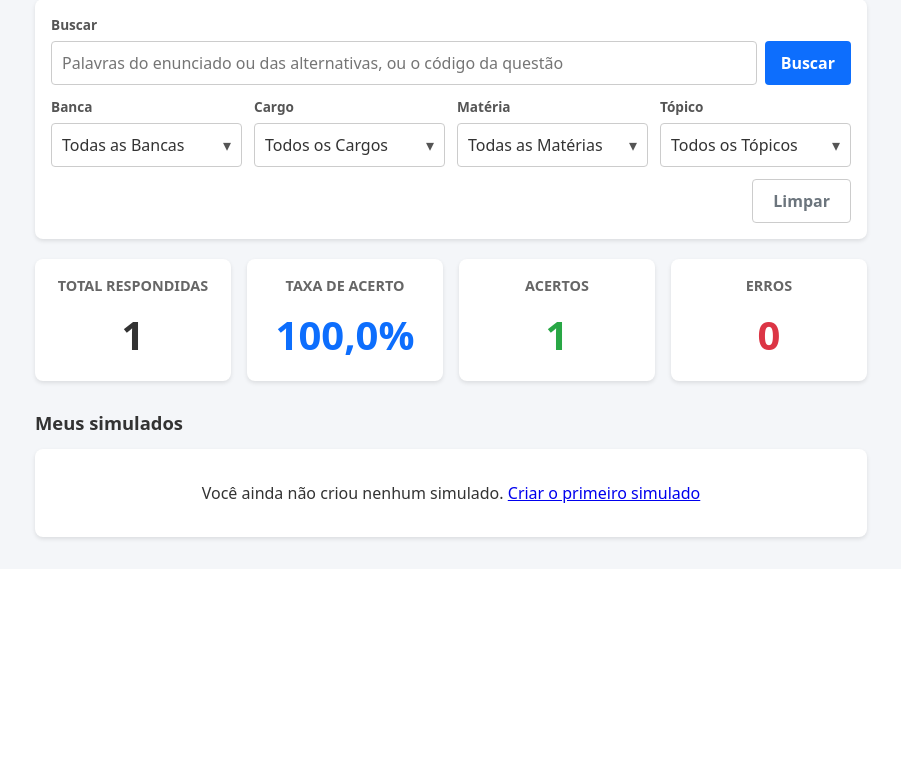
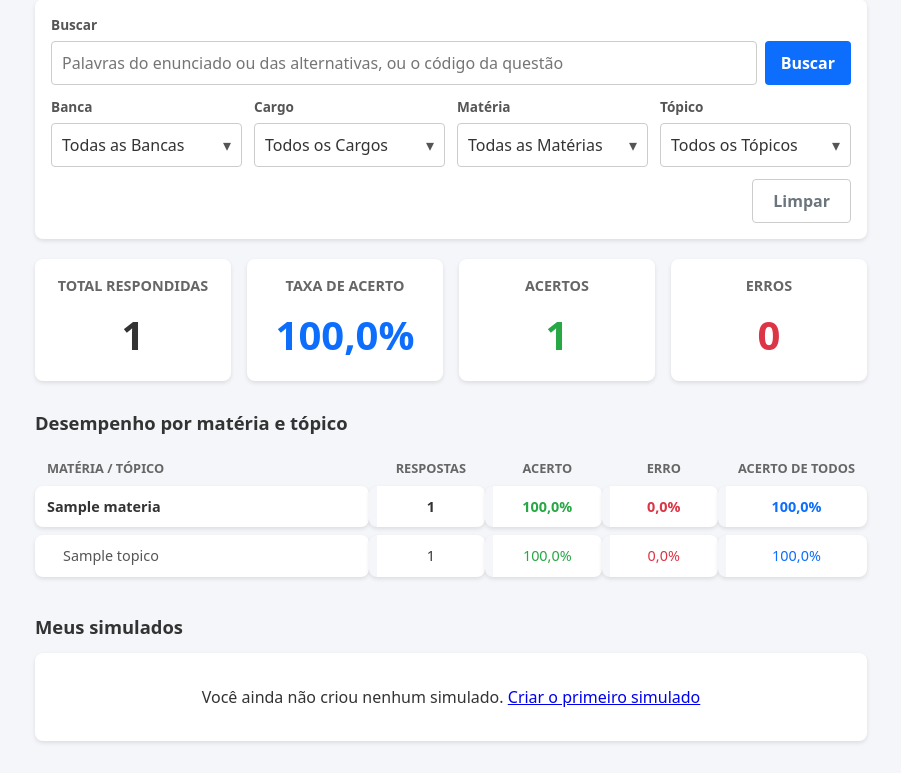
Before and after one commit to dlDreyfus/site_questoes, a Django app: page /usuarios/dashboard/ in a window 1280 px wide. Shown: the part 274-1047 px from the top of the page, without its empty margins (189-1090 px from the left). Before the commit the page ends 816 px from the top, so only its background shows below. Run offline with Django 5.2, Linux system fonts and the light colour scheme; a user stored in the database is signed in; tables that the repository leaves empty hold one stand-in row (values such as "Sample post"); data that the repository does not hold is empty.

Commit message:
feat: desempenho por matéria e tópico no painel, com o acerto de todos os usuários
Tabela antes de "Meus simulados": matérias em ordem alfabética e, dentro de
cada uma, os tópicos, com respostas, acerto e erro do usuário e o acerto de
todos os usuários nas mesmas questões. Respeita os filtros do painel; cada
célula é um card no estilo dos cards de estatísticas.

Co-Authored-By: Claude Opus 5.5 <noreply@anthropic.com>

```diff
--- a/static/css/style.css
+++ b/static/css/style.css
@@ -1294,6 +1294,103 @@ body.pagina-login {
     color: var(--cor-primaria);
 }
 
+/* Desempenho por matéria e tópico: tabela em que cada célula é um card como o "Total respondidas"
+   (fundo branco, cantos arredondados, sombra, texto centralizado), com espaço entre elas. No celular
+   estreito a tabela rola dentro da caixa, nunca a página. A coluna dos nomes fica à esquerda, para o
+   recuo dos tópicos sob a matéria continuar visível. */
+.tabela-desempenho-rolagem {
+    overflow-x: auto;
+    /* Folga para a sombra dos cards da borda não ser cortada pela rolagem */
+    padding: 4px;
+    margin: -4px;
+}
+
+.tabela-desempenho {
+    width: 100%;
+    border-collapse: separate;
+    border-spacing: 0 8px;
+    margin-top: -8px;
+    font-size: 0.9rem;
+}
+
+.tabela-desempenho th,
+.tabela-desempenho td {
+    padding: 10px 12px;
+    text-align: center;
+    vertical-align: middle;
+    white-space: nowrap;
+}
+
+/* Cada célula do corpo é um card. Entre as colunas, a borda da cor do fundo da página faz o espaço
+   (border-spacing horizontal descolaria a tabela das bordas da página) */
+.tabela-desempenho tbody th,
+.tabela-desempenho tbody td {
+    background: var(--cor-superficie);
+    border-radius: var(--raio);
+    box-shadow: var(--sombra);
+    border-left: 8px solid var(--cor-fundo);
+    background-clip: padding-box;
+}
+
+/* Títulos com o mesmo recuo das células, para ficarem centralizados sobre elas */
+.tabela-desempenho thead th {
+    border-left: 8px solid transparent;
+}
+
+.tabela-desempenho tbody th,
+.tabela-desempenho thead th:first-child {
+    border-left: 0;
+}
+
+/* Colunas dos números com a mesma largura: os valores ficam um embaixo do outro, no meio da coluna */
+.tabela-desempenho thead th:not(:first-child) {
+    width: 14%;
+}
+
+/* Coluna dos nomes: à esquerda e quebrando linha (nomes de tópico podem ser longos) */
+.tabela-desempenho th[scope="row"],
+.tabela-desempenho thead th:first-child {
+    text-align: left;
+    white-space: normal;
+    min-width: 10rem;
+}
+
+/* Títulos das colunas: como o rótulo do card (cinza, negrito, maiúsculas), sem caixa própria */
+.tabela-desempenho thead th {
+    padding-bottom: 0;
+    color: #666;
+    font-size: 0.8rem;
+    text-transform: uppercase;
+}
+
+.tabela-desempenho abbr {
+    text-decoration: none;
+}
+
+.tabela-desempenho .linha-materia > * {
+    font-weight: bold;
+}
+
+/* Tópicos recuados sob a matéria */
+.tabela-desempenho .linha-topico th {
+    padding-left: 28px;
+    font-weight: normal;
+    color: var(--cor-texto-suave);
+}
+
+/* Mesmas cores dos cards de cima */
+.tabela-desempenho .valor-acerto {
+    color: var(--cor-sucesso);
+}
+
+.tabela-desempenho .valor-erro {
+    color: var(--cor-perigo);
+}
+
+.tabela-desempenho .valor-geral {
+    color: var(--cor-primaria);
+}
+
 /* ---------- Simulados ---------- */
 /* Botões do topo do painel (Novo simulado / Voltar): lado a lado, dividindo a largura no celular */
 .dashboard-acoes {
--- a/usuarios/templates/usuarios/dashboard.html
+++ b/usuarios/templates/usuarios/dashboard.html
@@ -47,6 +47,45 @@
 </div>
 {% endif %}
 
+{# Desempenho por matéria e, abaixo de cada uma, por tópico (ordem alfabética). Respeita os filtros acima. #}
+{# "Todos" = percentual de acerto de todos os usuários nas mesmas questões, para comparação #}
+{% if desempenho_materias %}
+<h3 class="secao-titulo">Desempenho por matéria e tópico</h3>
+<div class="tabela-desempenho-rolagem">
+    <table class="tabela-desempenho">
+        <thead>
+            <tr>
+                <th scope="col">Matéria / tópico</th>
+                <th scope="col">Respostas</th>
+                <th scope="col">Acerto</th>
+                <th scope="col">Erro</th>
+                <th scope="col"><abbr title="Percentual de acerto de todos os usuários">Acerto de todos</abbr></th>
+            </tr>
+        </thead>
+        {% for materia in desempenho_materias %}
+        <tbody>
+            <tr class="linha-materia">
+                <th scope="row">{{ materia.nome }}</th>
+                <td>{{ materia.total }}</td>
+                <td class="valor-acerto">{{ materia.acerto }}%</td>
+                <td class="valor-erro">{{ materia.erro }}%</td>
+                <td class="valor-geral">{{ materia.acerto_geral }}%</td>
+            </tr>
+            {% for topico in materia.topicos %}
+            <tr class="linha-topico">
+                <th scope="row">{{ topico.nome }}</th>
+                <td>{{ topico.total }}</td>
+                <td class="valor-acerto">{{ topico.acerto }}%</td>
+                <td class="valor-erro">{{ topico.erro }}%</td>
+                <td class="valor-geral">{{ topico.acerto_geral }}%</td>
+            </tr>
+            {% endfor %}
+        </tbody>
+        {% endfor %}
+    </table>
+</div>
+{% endif %}
+
 {# Simulados: conjuntos fixos de questões criados pelo usuário (com os filtros, "que errei" ou "ainda não resolvi") #}
 <h3 class="secao-titulo">Meus simulados</h3>
 {% if simulados %}
--- a/usuarios/views.py
+++ b/usuarios/views.py
@@ -1,3 +1,5 @@
+import unicodedata
+
 from django.conf import settings
 from django.contrib import messages
 from django.contrib.auth import login
@@ -5,7 +7,7 @@ from django.contrib.auth.decorators import login_required
 from django.db.models import Count, Q
 from django.shortcuts import render, redirect
 from questoes.filtros import FiltrosQuestao
-from questoes.models import HistoricoResolucao, Questao, Simulado
+from questoes.models import HistoricoResolucao, Materia, Questao, Simulado, Topico
 from .forms import CadastroUsuarioForm
 
 
@@ -32,6 +34,85 @@ def cadastro(request):
 FILTROS_DASHBOARD = ('banca', 'cargo', 'materia', 'topico')
 
 
+def _percentual(acertos, total):
+    # Evita divisão por zero quando não há respostas
+    return round(acertos / total * 100, 1) if total else 0
+
+
+def _ordem_alfabetica(nome):
+    # "Ética" entre "Economia" e "Finanças", e não depois de "Z" (a ordem do banco compara bytes)
+    return unicodedata.normalize('NFKD', nome).encode('ascii', 'ignore').decode().casefold()
+
+
+def _respostas_por(historico, campo):
+    """{id: (total, acertos)} das respostas agrupadas por 'campo' (matéria ou tópico da questão).
+    distinct=True: uma questão com dois tópicos da mesma matéria aparece duas vezes no JOIN, e a
+    resposta não pode contar em dobro para a matéria."""
+    linhas = historico.order_by().values(campo).annotate(
+        total=Count('id', distinct=True),
+        acertos=Count('id', filter=Q(acertou=True), distinct=True),
+    )
+    return {linha[campo]: (linha['total'], linha['acertos']) for linha in linhas if linha[campo] is not None}
+
+
+def _topicos_dos_filtros(filtros):
+    """Tópicos que podem aparecer no detalhamento. Com matéria ou tópico nos filtros, só os escolhidos:
+    um tópico marcado vale sozinho; uma matéria marcada sem tópico dela marcado vale com todos os tópicos
+    (a mesma regra de FiltrosQuestao). Sem esses filtros, todos."""
+    topicos = Topico.objects.all()
+    if not (filtros.materia or filtros.topico):
+        return topicos
+    refinadas = Topico.objects.filter(pk__in=filtros.topico).values('materia_id')
+    return topicos.filter(Q(pk__in=filtros.topico) | (Q(materia_id__in=filtros.materia) & ~Q(materia_id__in=refinadas)))
+
+
+def _desempenho_por_materia(historico, filtros):
+    """Matérias que o usuário já resolveu, em ordem alfabética, cada uma com os tópicos dela (também em
+    ordem alfabética). Cada linha traz o total de respostas, os percentuais de acerto e de erro do usuário
+    e o percentual de acerto de todos os usuários (nas mesmas questões dos filtros)."""
+    topicos = {topico.pk: topico for topico in _topicos_dos_filtros(filtros).select_related('materia')}
+    do_usuario_materia = _respostas_por(historico, 'questao__topicos__materia')
+    do_usuario_topico = {
+        pk: valores for pk, valores in _respostas_por(historico, 'questao__topicos').items() if pk in topicos
+    }
+    materias_permitidas = {topico.materia_id for topico in topicos.values()}
+    do_usuario_materia = {pk: valores for pk, valores in do_usuario_materia.items() if pk in materias_permitidas}
+    if not do_usuario_materia:
+        return []
+
+    # Todos os usuários (inclusive o logado), só nas questões das matérias que aparecem no painel
+    geral = HistoricoResolucao.objects.filter(
+        questao__in=Questao.objects.filter(topicos__materia__in=do_usuario_materia),
+    )
+    if filtros.ativos:
+        geral = geral.filter(questao__in=filtros.aplicar(Questao.objects.all()))
+    geral_materia = _respostas_por(geral, 'questao__topicos__materia')
+    geral_topico = _respostas_por(geral, 'questao__topicos')
+
+    def linha(nome, do_usuario, geral):
+        total, acertos = do_usuario
+        return {
+            'nome': nome,
+            'total': total,
+            'acerto': _percentual(acertos, total),
+            'erro': _percentual(total - acertos, total),
+            'acerto_geral': _percentual(geral[1], geral[0]),
+        }
+
+    materias = {}
+    for pk, valores in do_usuario_topico.items():
+        materias.setdefault(topicos[pk].materia_id, []).append(
+            linha(topicos[pk].nome, valores, geral_topico.get(pk, (0, 0))),
+        )
+    nomes = dict(Materia.objects.filter(pk__in=do_usuario_materia).values_list('pk', 'nome'))
+    resultado = []
+    for pk, valores in do_usuario_materia.items():
+        materia = linha(nomes[pk], valores, geral_materia.get(pk, (0, 0)))
+        materia['topicos'] = sorted(materias.get(pk, []), key=lambda item: _ordem_alfabetica(item['nome']))
+        resultado.append(materia)
+    return sorted(resultado, key=lambda item: _ordem_alfabetica(item['nome']))
+
+
 # Painel com o desempenho do usuário logado, calculado a partir do histórico de respostas.
 # Os filtros (banca, cargo, matéria, tópico) restringem as estatísticas às questões que os atendem.
 @login_required
@@ -56,8 +137,9 @@ def dashboard(request):
         'total': total,
         'acertos': acertos,
         'erros': total - acertos,
-        # Evita divisão por zero quando o usuário ainda não respondeu nada
-        'percentual': round(acertos / total * 100, 1) if total else 0,
+        'percentual': _percentual(acertos, total),
+        # Acerto e erro por matéria e, dentro dela, por tópico (com o acerto de todos os usuários)
+        'desempenho_materias': _desempenho_por_materia(historico, filtros) if total else [],
         # Subcabeçalho (base.html): questões cadastradas que atendem aos filtros (não só as respondidas)
         'total_questoes': filtros.aplicar(Questao.objects.all()).count(),
         # Simulados do usuário com o progresso de cada um. Não dependem dos filtros do painel.
```
Also changed, not shown: usuarios/tests.py (+52 -0 lines).
